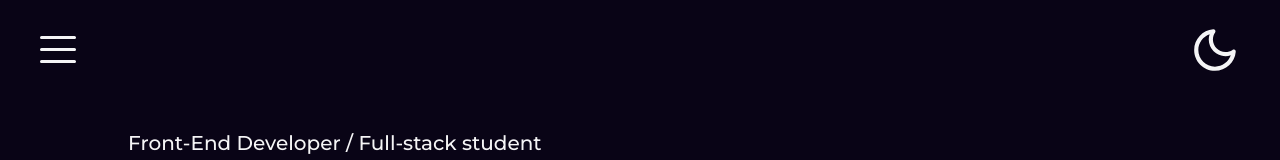
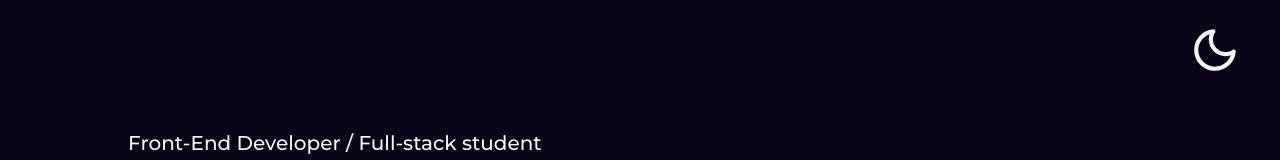
Before and after one commit to gabrielmoisesa/gabrielmoisesa.com, a React (Vite) app: page / in a window 1280 px wide. Shown: the top 160 px of the page. Built offline with nearby package versions, Linux system fonts and the light colour scheme.

Commit message:
refactor: remove burguer menu elements from header

```diff
--- a/src/components/Header/Header.scss
+++ b/src/components/Header/Header.scss
@@ -1,14 +1,6 @@
 header {
   display: flex;
   height: 7rem;
-
-  .bm-burger-button {
-    position: fixed;
-    width: 36px;
-    height: 30px;
-    left: 40px;
-    top: 36px;
-  }
 
   .moon-icon {
     position: fixed;
@@ -16,52 +8,4 @@ header {
     top: 25px;
     right: 40px;
   }
-
-  .bm-burger-bars {
-    background: var(--white);
-    height: 11% !important;
-    border-radius: 2px;
-    transition: 0.25s;
-  }
-
-  .bm-burger-bars-hover {
-    background: var(--purple);
-  }
-
-  .bm-cross-button {
-    height: 24px;
-    width: 24px;
-  }
-
-  .bm-cross {
-    background: var(--white);
-  }
-
-  .bm-menu-wrap {
-    position: fixed;
-    height: 100%;
-  }
-
-  .bm-menu {
-    background: var(--background-color);
-    padding: 2.5em 1.5em 0;
-    font-size: 1.15em;
-  }
-
-  .bm-morph-shape {
-    fill: var(--background-color);
-  }
-
-  .bm-item-list {
-    color: #b8b7ad;
-    padding: 0.8em;
-  }
-
-  .bm-item {
-    display: inline-block;
-  }
-
-  .bm-overlay {
-    background: rgba(0, 0, 0, 0.3);
-  }
 }
--- a/src/components/Header/Header.tsx
+++ b/src/components/Header/Header.tsx
@@ -1,21 +1,9 @@
-import { push as Menu } from "react-burger-menu";
 import moonIcon from "../../assets/icons/moon-svgrepo-com.svg";
 import "./Header.scss";
 
 function Header() {
   return (
     <header>
-      <Menu burgerBarClassName="fade-in">
-        <a className="menu-item" href="/">
-          Home
-        </a>
-        <a className="menu-item" href="/about">
-          About
-        </a>
-        <a className="menu-item" href="/contact">
-          Contact
-        </a>
-      </Menu>
       <img src={moonIcon} alt="Moon Icon" className="moon-icon fade-in" />
     </header>
   );
```
